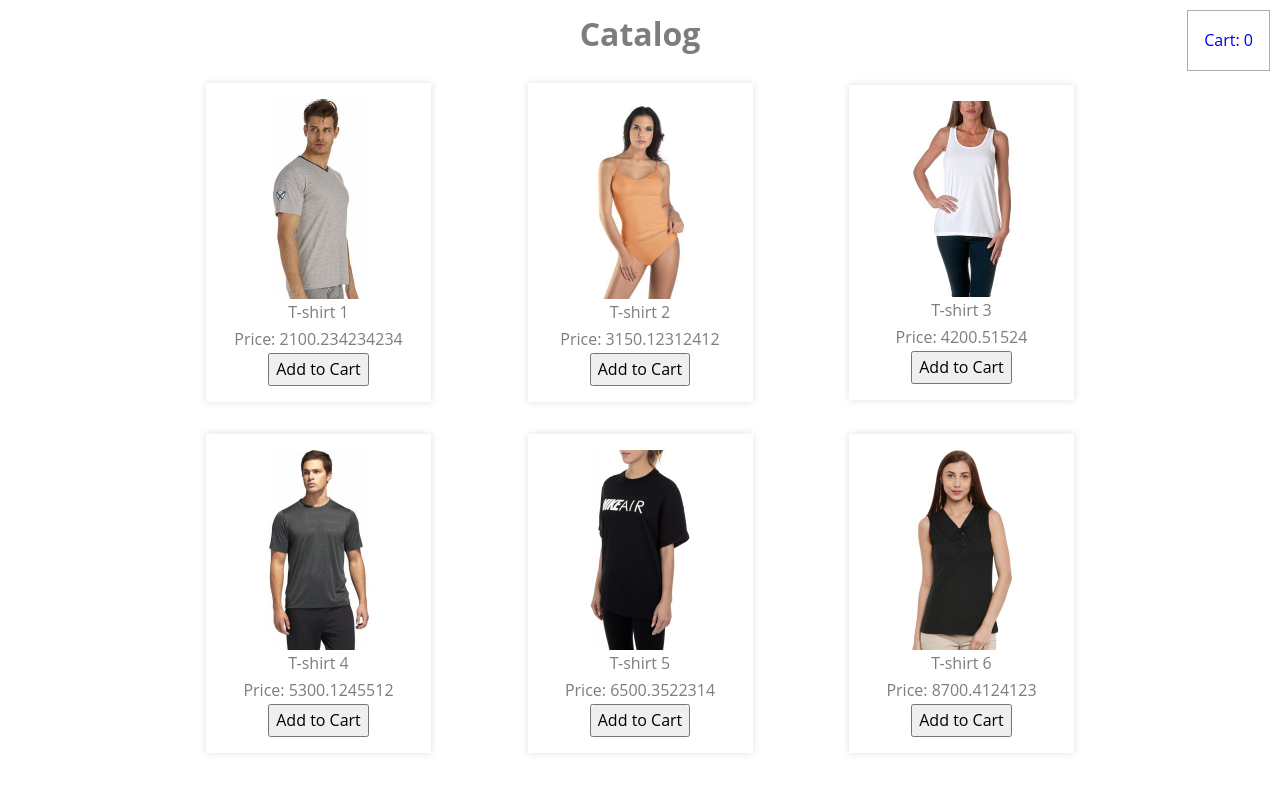
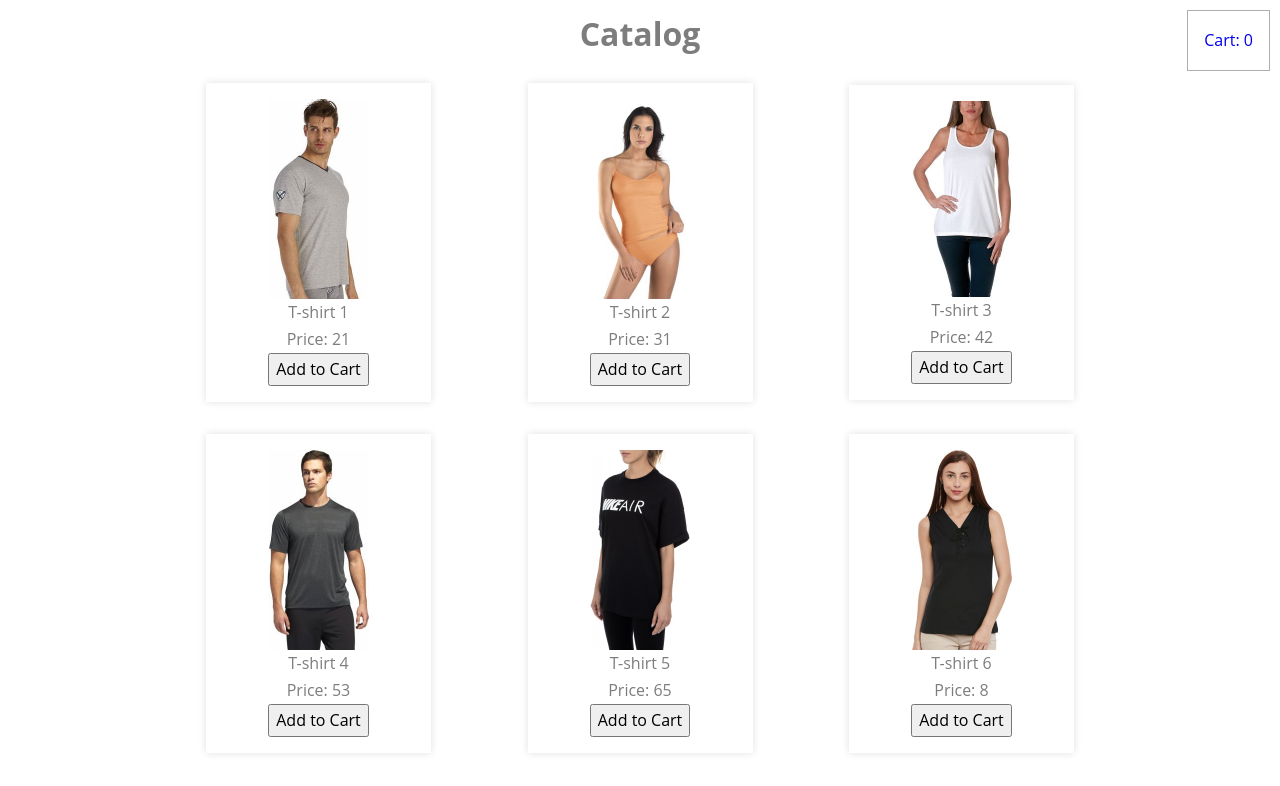
Before and after one commit to User-960/Online-shop, a Vue app: page / in a window 1280 px wide. Shown: the top 786 px of the page. Built offline with nearby package versions, Linux system fonts and the light colour scheme; data requests are answered from the project's data file.

Commit message:
feat: add total price of choosen products in the cart

```diff
--- a/db.json
+++ b/db.json
@@ -3,7 +3,7 @@
     {
       "image": "1.jpg",
       "name": "T-shirt 1",
-      "price": 2100.234234234,
+      "price": 21,
       "article": "T1",
       "available": true,
       "category": "Man"
@@ -11,7 +11,7 @@
     {
       "image": "2.jpg",
       "name": "T-shirt 2",
-      "price": 3150.12312412,
+      "price": 31,
       "article": "T2",
       "available": true,
       "category": "Woman"
@@ -19,7 +19,7 @@
     {
       "image": "3.jpg",
       "name": "T-shirt 3",
-      "price": 4200.51524,
+      "price": 42,
       "article": "T3",
       "available": false,
       "category": "Woman"
@@ -27,7 +27,7 @@
     {
       "image": "4.jpg",
       "name": "T-shirt 4",
-      "price": 5300.1245512,
+      "price": 53,
       "article": "T4",
       "available": true,
       "category": "Man"
@@ -35,7 +35,7 @@
     {
       "image": "5.jpg",
       "name": "T-shirt 5",
-      "price": 6500.3522314,
+      "price": 65,
       "article": "T5",
       "available": false,
       "category": "Woman"
@@ -43,7 +43,7 @@
     {
       "image": "6.jpeg",
       "name": "T-shirt 6",
-      "price": 8700.4124123,
+      "price": 8,
       "article": "T6",
       "available": true,
       "category": "Woman"
--- a/src/components/v-cart.vue
+++ b/src/components/v-cart.vue
@@ -20,6 +20,10 @@
       :cart_item_data="item"
       @delete-from-cart="deleteFromCart(index)"
     />
+    <div class="v-cart__total">
+      <p class="v-cart__total-text">Total:</p>
+      <p class="v-cart__total-number">{{ cartTotalCost }} USD</p>
+    </div>
   </div>
 </template>
 
@@ -39,7 +43,18 @@
     computed: {
       ...mapGetters([
         'CART'
-      ])
+      ]),
+      cartTotalCost() {
+        let result = [];
+        for (let item of this.CART) {
+          result.push(item.price * item.quantity);
+        }
+
+        result = result.reduce(function(sum: number, el): number {
+          return sum + el;
+        });
+        return result;
+      }
     },
     methods: {
       ...mapActions([
@@ -52,7 +67,9 @@
   });
 </script>
 
-<style lang="scss" scoped>
+<style lang="scss">
+@import '../static/style/vars';
+
 .v-cart {
   &__title {
     margin: 20px auto;
@@ -62,5 +79,17 @@
     text-align: center;
     font-size: 16px;
   }
+  &__total {
+    font-weight: bold;
+    display: flex;
+    color: $color-black;
+    margin: 0 $spacing-margin * 2;
+    padding: 10px 0;
+    font-size: 20px;
+    border-top: 1px solid $color-dark;
+  }
+  &__total-number {
+    margin-left: 8px;
+  }
 }
 </style>
--- a/src/static/style/_vars.scss
+++ b/src/static/style/_vars.scss
@@ -1,5 +1,6 @@
 /* Colors */
 // $color-white: #fff;
+$color-black: #000;
 $color-dark: #a1a1a1;
 $color-grey: #7d7d7d;
 $color-lightcoral: #ee8787;
```
